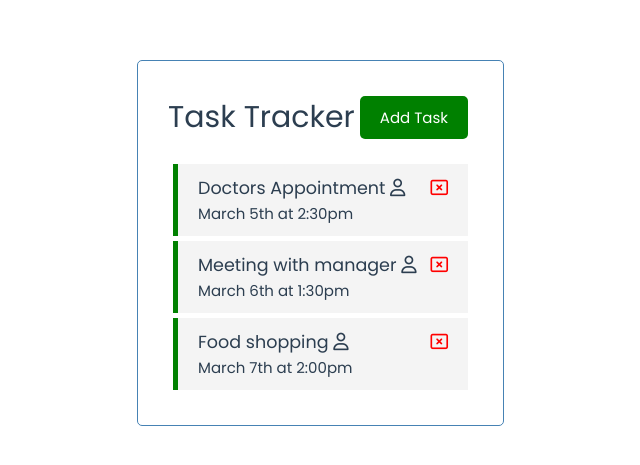
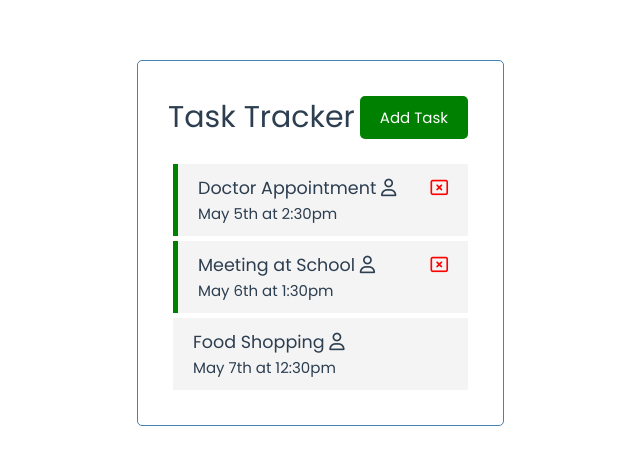
Before and after one commit to anjola-adeuyi/task_tracker_vue, a Vue app: page / in a window 1280 px wide. Shown: the part 157-622 px from the top of the page, without its empty margins (136-776 px from the left). Built offline with nearby package versions, Linux system fonts and the light colour scheme; data requests are answered from the project's data file.

Commit message:
feat: my app state & methods

```diff
--- /dev/null
+++ b/data.js
@@ -0,0 +1,20 @@
+export const tasks = [
+  {
+    id: 1,
+    text: 'Doctor Appointment',
+    day: 'May 5th at 2:30pm',
+    reminder: true,
+  },
+  {
+    id: 2,
+    text: 'Meeting at School',
+    day: 'May 6th at 1:30pm',
+    reminder: true,
+  },
+  {
+    id: 3,
+    text: 'Food Shopping',
+    day: 'May 7th at 12:30pm',
+    reminder: false,
+  },
+];
--- a/src/App.vue
+++ b/src/App.vue
@@ -2,6 +2,7 @@
 import Header from './components/Header.vue';
 import Tasks from './components/Tasks.vue';
 import AddTask from './components/AddTask.vue';
+import { tasks } from '../data';
 
 export default {
   name: 'App',
@@ -21,41 +22,47 @@ export default {
       this.showAddTask = !this.showAddTask;
     },
     async addTask(task) {
-      const res = await fetch('http://localhost:5000/tasks', {
-        method: 'POST',
-        headers: {
-          'Content-type': 'application/json',
-        },
-        body: JSON.stringify(task),
-      });
-      const data = await res.json();
+      // const res = await fetch('http://localhost:5000/tasks', {
+      //   method: 'POST',
+      //   headers: {
+      //     'Content-type': 'application/json',
+      //   },
+      //   body: JSON.stringify(task),
+      // });
+      // const data = await res.json();
 
-      this.tasks = [...this.tasks, data];
+      this.tasks = [...this.tasks, task];
     },
     async deleteTaskFromApp(id) {
       if (!confirm('Are you sure?')) return;
-      const res = await fetch(`http://localhost:5000/tasks/${id}`, {
-        method: 'DELETE',
-      });
-      res.status === 200 ? (this.tasks = this.tasks.filter((task) => task.id !== id)) : alert('Error Deleting Task');
+
+      this.tasks = this.tasks.filter((task) => task.id !== id);
+
+      // const res = await fetch(`http://localhost:5000/tasks/${id}`, {
+      //   method: 'DELETE',
+      // });
+      // res.status === 200 ? (this.tasks = this.tasks.filter((task) => task.id !== id)) : alert('Error Deleting Task');
 
       console.log('delete from app', id);
     },
     async toggleReminder(id) {
-      const taskToToggle = await this.fetchTask(id);
-      const updTask = { ...taskToToggle, reminder: !taskToToggle.reminder };
+      this.tasks = this.tasks.map((task) => (task.id === id ? { ...task, reminder: !task.reminder } : task));
 
-      const res = await fetch(`http://localhost:5000/tasks/${id}`, {
-        method: 'PUT',
-        headers: {
-          'Content-type': 'application/json',
-        },
-        body: JSON.stringify(updTask),
-      });
+      // const taskToToggle = await this.fetchTask(id);
+      // const updTask = { ...taskToToggle, reminder: !taskToToggle.reminder };
 
-      const data = await res.json();
+      // const res = await fetch(`http://localhost:5000/tasks/${id}`, {
+      //   method: 'PUT',
+      //   headers: {
+      //     'Content-type': 'application/json',
+      //   },
+      //   body: JSON.stringify(updTask),
+      // });
 
-      this.tasks = this.tasks.map((task) => (task.id === id ? { ...task, reminder: data.reminder } : task));
+      // const data = await res.json();
+
+      // this.tasks = this.tasks.map((task) => (task.id === id ? { ...task, reminder: data.reminder } : task));
+
       console.log('toggle reminder', id);
     },
     async fetchTasks() {
@@ -72,7 +79,7 @@ export default {
     },
   },
   async created() {
-    this.tasks = await this.fetchTasks();
+    this.tasks = tasks;
   },
 };
 </script>
```
